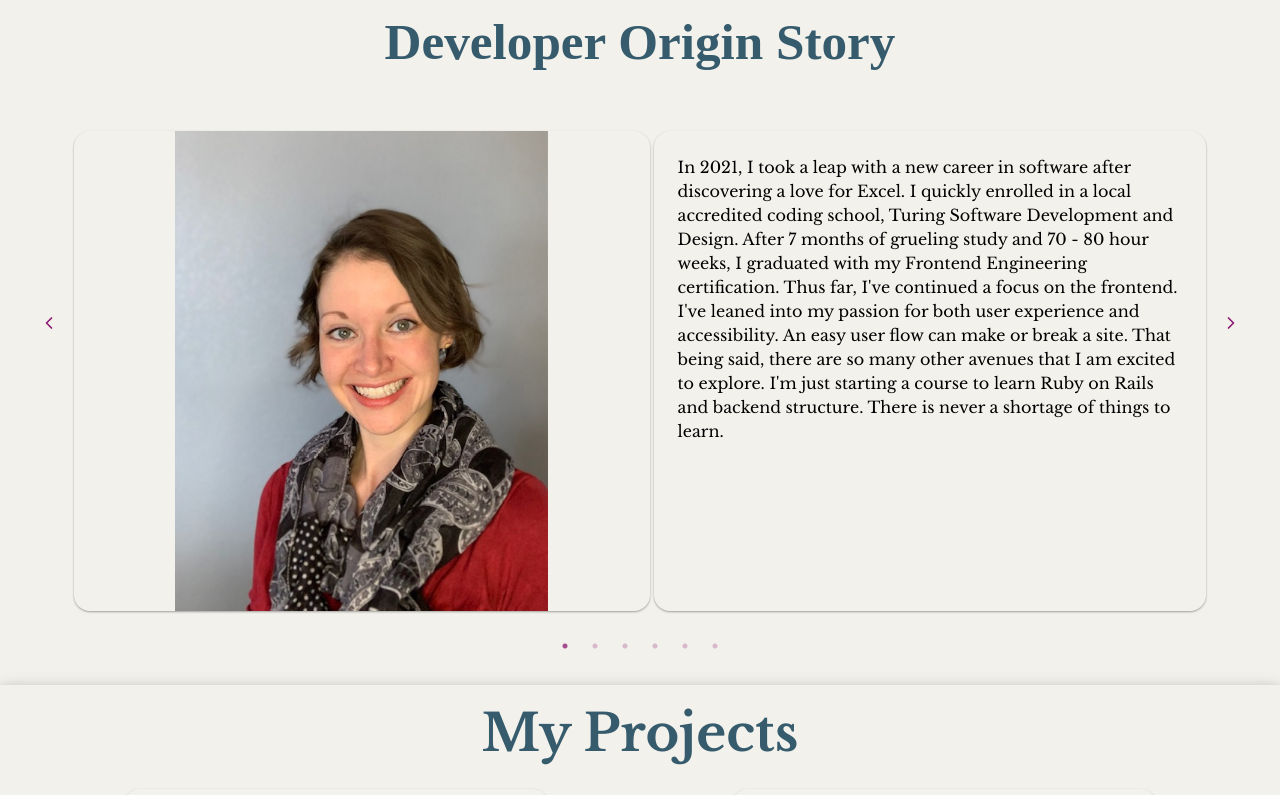
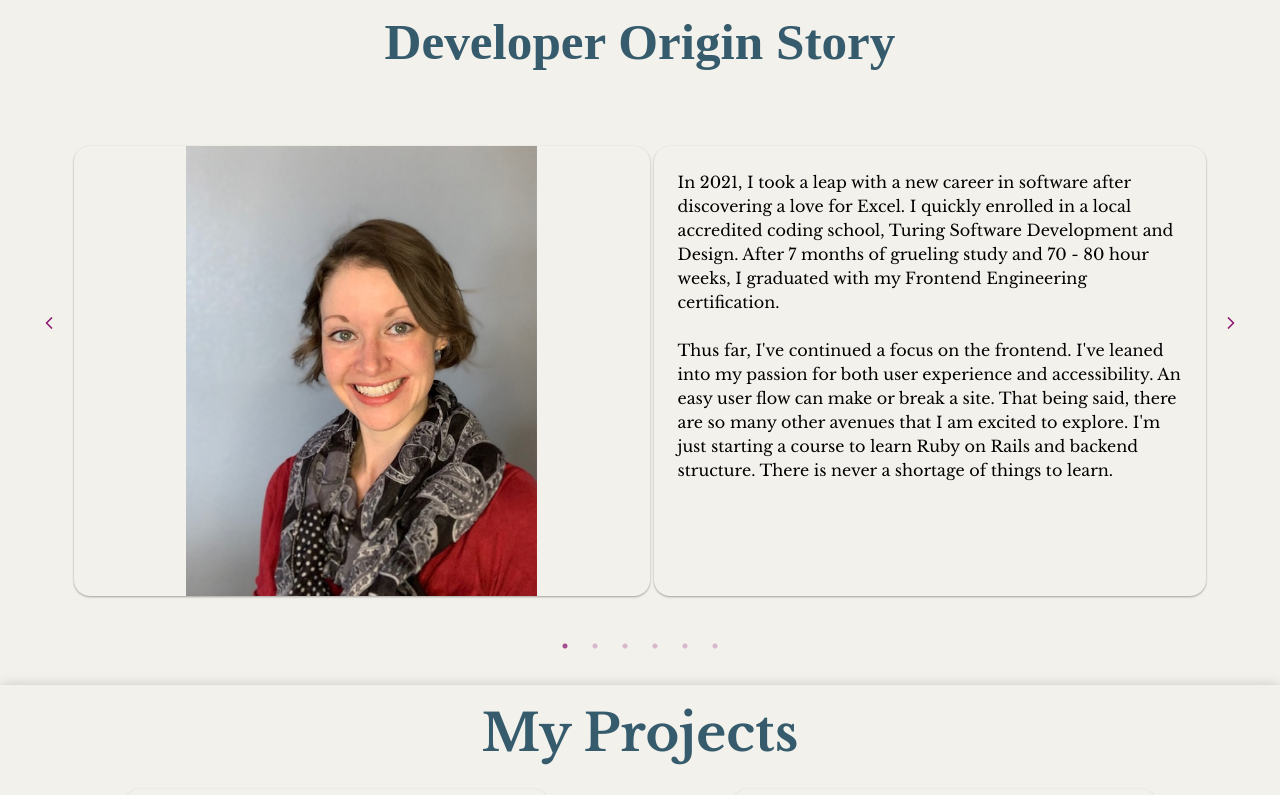
Before and after one commit to Meggs625/just_meg, a React (Vite) app: page / in a window 1280 px wide. Shown: the part 840-1635 px from the top of the page. Built offline with nearby package versions, Linux system fonts and the light colour scheme.

Commit message:
Separate personal descriptions into 2 paragraphs

```diff
--- a/src/dataFiles/aboutMeData.js
+++ b/src/dataFiles/aboutMeData.js
@@ -12,7 +12,7 @@ const aboutMeData = [
         title: "Developer Origin Story",
         imgSrc: profilePic,
         alt: "Pic of woman in scarf",
-        description: "In 2021, I took a leap with a new career in software after discovering a love for Excel. I quickly enrolled in a local accredited coding school, Turing Software Development and Design. After 7 months of grueling study and 70 - 80 hour weeks, I graduated with my Frontend Engineering certification. Thus far, I've continued a focus on the frontend. I've leaned into my passion for both user experience and accessibility. An easy user flow can make or break a site. That being said, there are so many other avenues that I am excited to explore. I'm just starting a course to learn Ruby on Rails and backend structure. There is never a shortage of things to learn.",
+        description: "In 2021, I took a leap with a new career in software after discovering a love for Excel. I quickly enrolled in a local accredited coding school, Turing Software Development and Design. After 7 months of grueling study and 70 - 80 hour weeks, I graduated with my Frontend Engineering certification. | Thus far, I've continued a focus on the frontend. I've leaned into my passion for both user experience and accessibility. An easy user flow can make or break a site. That being said, there are so many other avenues that I am excited to explore. I'm just starting a course to learn Ruby on Rails and backend structure. There is never a shortage of things to learn.",
         linkText: null,
         link: null,
     },
@@ -21,7 +21,7 @@ const aboutMeData = [
         title: "Constant Curiosity",
         imgSrc: celloPic,
         alt: "Woman playing cello",
-        description: "Just like with coding, I am constantly curious about the world around me. There is always something new to learn and my list of hobbies is never ending. Most recently, I've begun to learn how to play the cello, which I completely underestimated the difficulty before I started. The cello resonates a rich and soulful sound, which I hope one day to find. In the meantime, my family continues to accept the screeching that emanates from my office. I've also recently re-discovered the art of crochet and have joined a local crochet circle. This amazing group has helped my skills improve and I've begun more challenging projects. Currently working furiously to wrap up Christmas presents before that deadline.",
+        description: "Just like with coding, I am constantly curious about the world around me. There is always something new to learn and my list of hobbies is never ending. Most recently, I've begun to learn how to play the cello, which I completely underestimated the difficulty before I started. The cello resonates a rich and soulful sound, which I hope one day to find. In the meantime, my family continues to accept the screeching that emanates from my office. | I've also recently re-discovered the art of crochet and have joined a local crochet circle. This amazing group has helped my skills improve and I've begun more challenging projects. Currently working furiously to wrap up Christmas presents before that deadline.",
         linkText: null,
         link: null,
 
@@ -31,7 +31,7 @@ const aboutMeData = [
         title: "Deeply Dog Devoted",
         imgSrc: dogs,
         alt: "Photo of dogs on beds",
-        description: "A dog completes a home. No matter the size or breed, they bring so much love into a house. Two years ago, we rescued a new pup that had been returned to the shelter twice prior. She was trepidatious at first, but over time and with training, eased into the house beautifully. It was such a rewarding experience to watch her trust in us grow until she became my full time shadow. A year after she was settled in, we ended up taking in two more dogs from the same shelter in quick succession. Although our third dog was supposed to only be fostered, in three short days, we couldn't let that little face go! If I could, I would have as many dogs as possible, but my husband has wisely set a limit.... Check out Soul Dog at ",
+        description: "A dog completes a home. No matter the size or breed, they bring so much love into a house. Two years ago, we rescued a new pup that had been returned to the shelter twice prior. She was trepidatious at first, but over time and with training, eased into the house beautifully. It was such a rewarding experience to watch her trust in us grow until she became my full time shadow. | A year after she was settled in, we ended up taking in two more dogs from the same shelter in quick succession. Although our third dog was supposed to only be fostered, in three short days, we couldn't let that little face go! If I could, I would have as many dogs as possible, but my husband has wisely set a limit.... Check out Soul Dog at ",
         linkText: "their site",
         link: "https://www.souldog.org/",
 
@@ -41,7 +41,7 @@ const aboutMeData = [
         title: "Book Flea",
         imgSrc: books,
         alt: "Heart made of books",
-        description: "I've been a voracious reader since a young age. My mom always had a book stack on her nightstand and my grandmother had all the Nancy Drew series, which my cousins and I devoured. I've enjoyed everything from memoirs to science fiction. Getting lost in a story, in a bit of history, in a different world, is unlike anything else. Although my 'Want to Read' list is growing faster than I can read, I will continue my efforts to make it through as many as possible! It brings me great joy to see my written word appreciation passed to my youngest kiddo as well. We have regular Reading Parties, snuggled up together with our current reads. As of November, I've been able to knock out 62 with my favorite thus far being ",
+        description: "I've been a voracious reader since a young age. My mom always had a book stack on her nightstand and my grandmother had all the Nancy Drew series, which my cousins and I devoured. I've enjoyed everything from memoirs to science fiction. Getting lost in a story, in a bit of history, in a different world, is unlike anything else. | Although my 'Want to Read' list is growing faster than I can read, I will continue my efforts to make it through as many as possible! It brings me great joy to see my written word appreciation passed to my youngest kiddo as well. We have regular Reading Parties, snuggled up together with our current reads. As of November, I've been able to knock out 62 with my favorite thus far being ",
         linkText: "The Woman They Could Not Silence: One Woman, Her Incredible Fight for Freedom, and the Men Who Tried to Make Her Disappear",
         link: "https://www.amazon.com/Woman-They-Could-Not-Silence-ebook/dp/B08LR174TM/ref=sr_1_1?dib=eyJ2IjoiMSJ9.aqmrbbeZf34cGslcC7ZMPbvqV7B8t5sPvlpU-dvif45yc_Vh0mea23p3C_zRRLNdD-V5EXuqw5_rmksnDBvLOYgl60NcvoFrZWZsPH13mzMVmOEzRTxXjUgOOI6khlKjdJQPbM5C9EJcK2QA30L8YIoFAkfkA-e3NQU_qshr2NuW6u2V621T_dDgLqFy6WTS-_ErRJTVlPSUGBE90LgWdc-mzQxD_HvGg3R0lfxCIWM.e076kjM98kLT8mhuG0SrhqFzb8ATUX_HQshy1iWs3kE&dib_tag=se&gad_source=1&hvadid=695429937555&hvdev=c&hvexpln=67&hvlocphy=9028880&hvnetw=g&hvocijid=11274134219949034902--&hvqmt=e&hvrand=11274134219949034902&hvtargid=kwd-1187503627379&hydadcr=6560_13184078&keywords=the+woman+they+could+not+silence&qid=1720298990&sr=8-1",
     },
@@ -50,7 +50,7 @@ const aboutMeData = [
         title: "Wild Open Spaces",
         imgSrc: hiking,
         alt: "Mountains in the background",
-        description: "Born and raised in the gorgeous state of Colorado, I have a great appreciation for natural beauty. I am a hodophile with a long, and ever growing list of places to visit, but this state is, and will always be, my home. Although not a great skier, and never a snowboarder, I enjoy getting out for a hike, or grabbing the paddle board and heading to a lake. Nature and the outdoors are restorative to my soul. Although it is hard to admit, it wasn't until 2019 that I conquered my first Colorado 14er. On a crisp August morning, my cousin and I summited Grey's Peak and took in the indescribable view. It truly felt like the top of the world. We are shooting for the combination of Grey's and Torrey's in 2025.",
+        description: "Born and raised in the gorgeous state of Colorado, I have a great appreciation for natural beauty. I am a hodophile with a long, and ever growing list of places to visit, but this state is, and will always be, my home. Although not a great skier, and never a snowboarder, I enjoy getting out for a hike, or grabbing the paddle board and heading to a lake. | Nature and the outdoors are restorative to my soul. Although it is hard to admit, it wasn't until 2019 that I conquered my first Colorado 14er. On a crisp August morning, my cousin and I summited Grey's Peak and took in the indescribable view. It truly felt like the top of the world. We are shooting for the combination of Grey's and Torrey's in 2025.",
         linkText: null,
         link: null,
     },
@@ -59,7 +59,7 @@ const aboutMeData = [
         title: "Community Centered",
         imgSrc: littleHearts,
         alt: "Yarn Hearts",
-        description: "The Little Hearts Project believes in the power of a small but meaningful gesture. A friend of mine made it her mission to bring the project into Colorado after losing her nephew to suicide and has done so in a big way. I've been assisting where I can as her co-director with community outreach, planning, teaching crochet, and crocheting hearts myself. Hopefully, we can bring a little light where it is needed in someone's life. Thus far, we've set up hearts in over 25 businesses and schools with a substantial amount of community support. Local crocheters are making hearts for the cause and even high school students are learning to crochet and contribute! Check out their site for ",
+        description: "The Little Hearts Project believes in the power of a small but meaningful gesture. A friend of mine made it her mission to bring the project into Colorado after losing her nephew to suicide and has done so in a big way. I've been assisting where I can as her co-director with community outreach, planning, teaching crochet, and crocheting hearts myself. Hopefully, we can bring a little light where it is needed in someone's life. | Thus far, we've set up hearts in over 25 businesses and schools with a substantial amount of community support. Local crocheters are making hearts for the cause and even high school students are learning to crochet and contribute! Check out their site for ",
         linkText: "more information",
         link: "https://www.thelittleheartproject.org/",
 
--- a/src/views/AboutMe/SlideContainer.jsx
+++ b/src/views/AboutMe/SlideContainer.jsx
@@ -3,6 +3,7 @@ import styles from "./SlideContainer.module.scss";
 
 export default function SlideContainer({ slideDetails }) {
   const { title, imgSrc, alt, description, link, linkText } = slideDetails;
+  const [description1, description2] = description.split(' | ');
   return (
     <section className={styles.slide_wrapper}>
       <h1 className={styles.slide_header}>{title}</h1>
@@ -12,8 +13,11 @@ export default function SlideContainer({ slideDetails }) {
         </div>
         <div className={styles.description_container}>
           <p>
-            {description}{" "}
-            {link && (
+            {description1}
+          </p>
+          <p>
+            {description2}{" "}
+              {link && (
               <a href={link} target="_blank">
                 {linkText}.
               </a>
--- a/src/views/AboutMe/SlideContainer.module.scss
+++ b/src/views/AboutMe/SlideContainer.module.scss
@@ -22,7 +22,7 @@
 }
 
 .img_container {
-  height: 80%;
+  height: 75%;
   width: 50%;
   overflow: hidden;
   border-radius: 16px;
@@ -37,7 +37,7 @@
 }
 
 .description_container {
-  height: 80%;
+  height: 75%;
   width: 48%;
   margin-left: 4px;
   border-radius: 16px;
```
